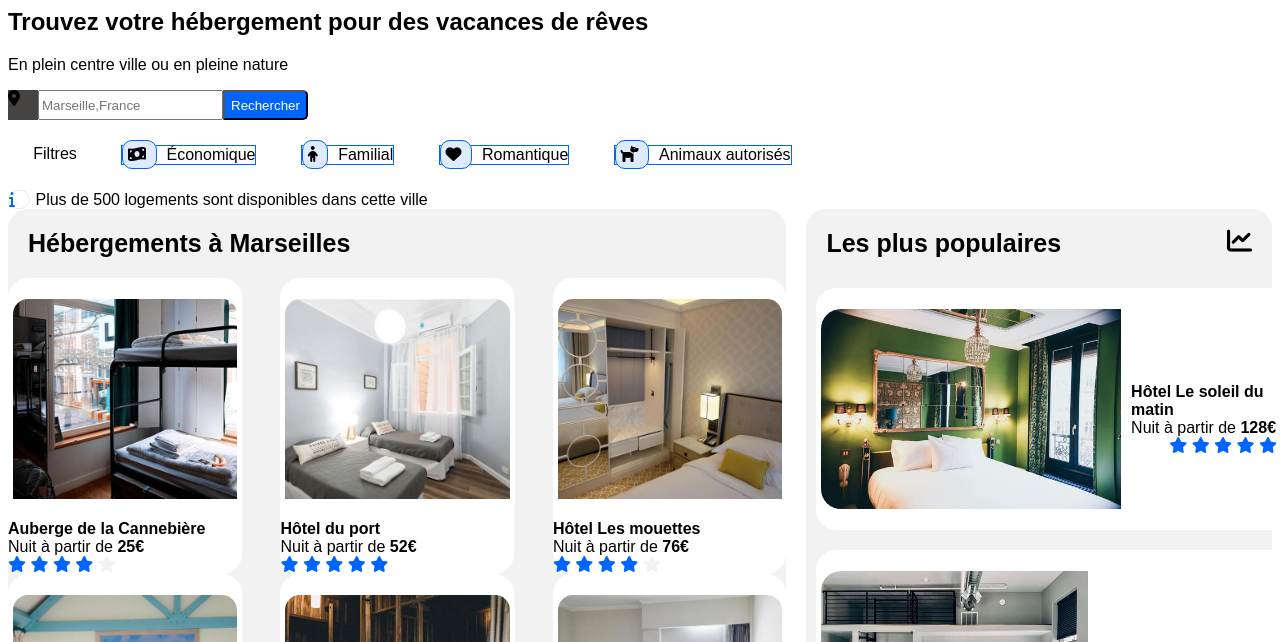
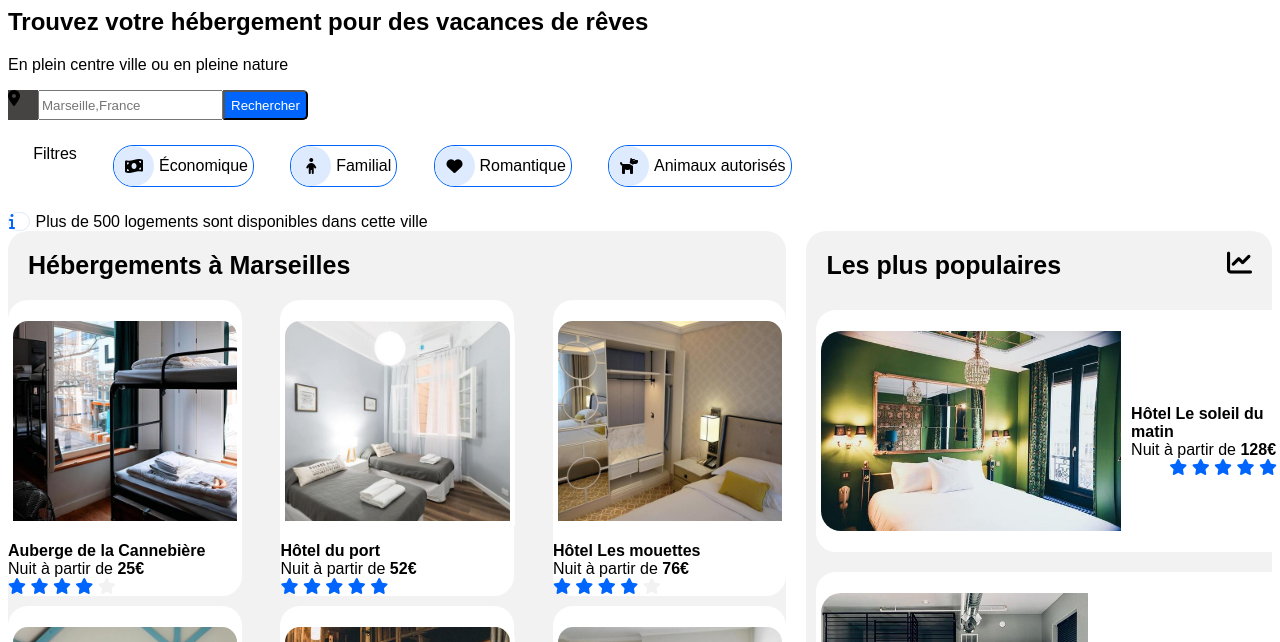
Before and after one commit to gitmob60/Ouldbrahammourad_2_25022021, a plain HTML site: page index.html in a window 1280 px wide. Shown: the part 85-727 px from the top of the page. Drawn offline with Linux system fonts and the light colour scheme; a web font is replaced by a local one.

Commit message:
mise à jour par julien

```diff
--- a/css/style.css
+++ b/css/style.css
@@ -115,20 +115,31 @@
 
 
   .choix {
+    display: flex;
     border: 1px solid #0065FC;
+    border-radius: 20px;
+    align-items: center;
+
     /* border-radius: 10px;
 
     padding: 5px;
     padding-left: 0; */
   }
 
-  .icone-choix{
+  .choix-icone {
+    display: flex;
+    align-items: center;
+    justify-content: center;
     background-color: #DEEBFF;
-    border: 1px solid #0065FC;
-    border-radius: 10px;
-    padding: 5px 5px 5px 5px ;
-    margin-right: 10px;
+    border-radius: 20px;
+    width: 40px;
+    height: 40px;
   }
+
+  .choix-texte {
+    padding: 0 5px;
+  }
+
 
   .icone-info{
     border: 1px solid #DEEBFF;
@@ -209,6 +220,9 @@
  /*   border: 5px solid white; */
     border-radius: 20px;
     width: 30%;
+    margin-bottom: 10px;
+    color: black;
+    text-decoration: none;
   }
 
    .imgh {
--- a/index.html
+++ b/index.html
@@ -59,31 +59,31 @@
             <div class="titre-filtres">Filtres</div>
 
             <div class="choix">
-                <span class ="icone-choix">
+                <span class ="choix-icone">
                     <i class="fas fa-money-bill-wave" aria-hidden="true"></i>
                 </span>
-                <span class="titre3">Économique</span>
+                <span class="choix-texte">Économique</span>
             </div>
 
             <div class="choix">
-                <span class ="icone-choix">
+                <span class ="choix-icone">
                     <i class="fas fa-child" aria-hidden="true"></i>
                 </span>
-                <span class="titre3">Familial</span>
+                <span class="choix-texte">Familial</span>
             </div>
 
             <div class="choix">
-                <span class ="icone-choix">
+                <span class ="choix-icone">
                     <i class="fas fa-heart" aria-hidden="true"></i>
                 </span>
-                <span class="titre3">Romantique</span>
+                <span class="choix-texte">Romantique</span>
             </div>
 
             <div class="choix">
-                <span class ="icone-choix">
+                <span class ="choix-icone">
                     <i class="fas fa-dog" aria-hidden="true"></i>
                 </span>
-                <span class="titre3">Animaux autorisés</span>
+                <span class="choix-texte">Animaux autorisés</span>
             </div>
 
       </div>
```
Also changed, not shown: test.html (added, +42 -0 lines).
